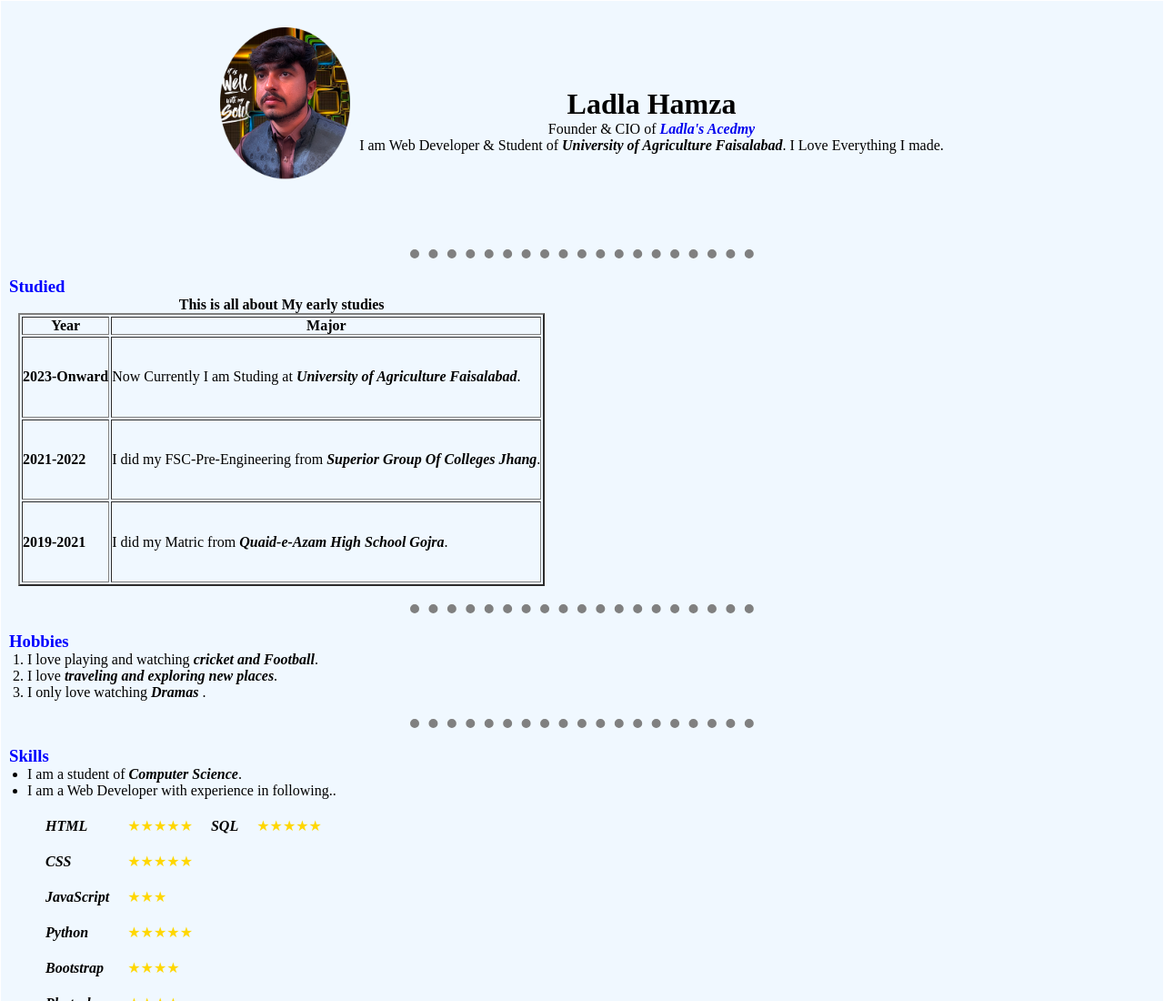
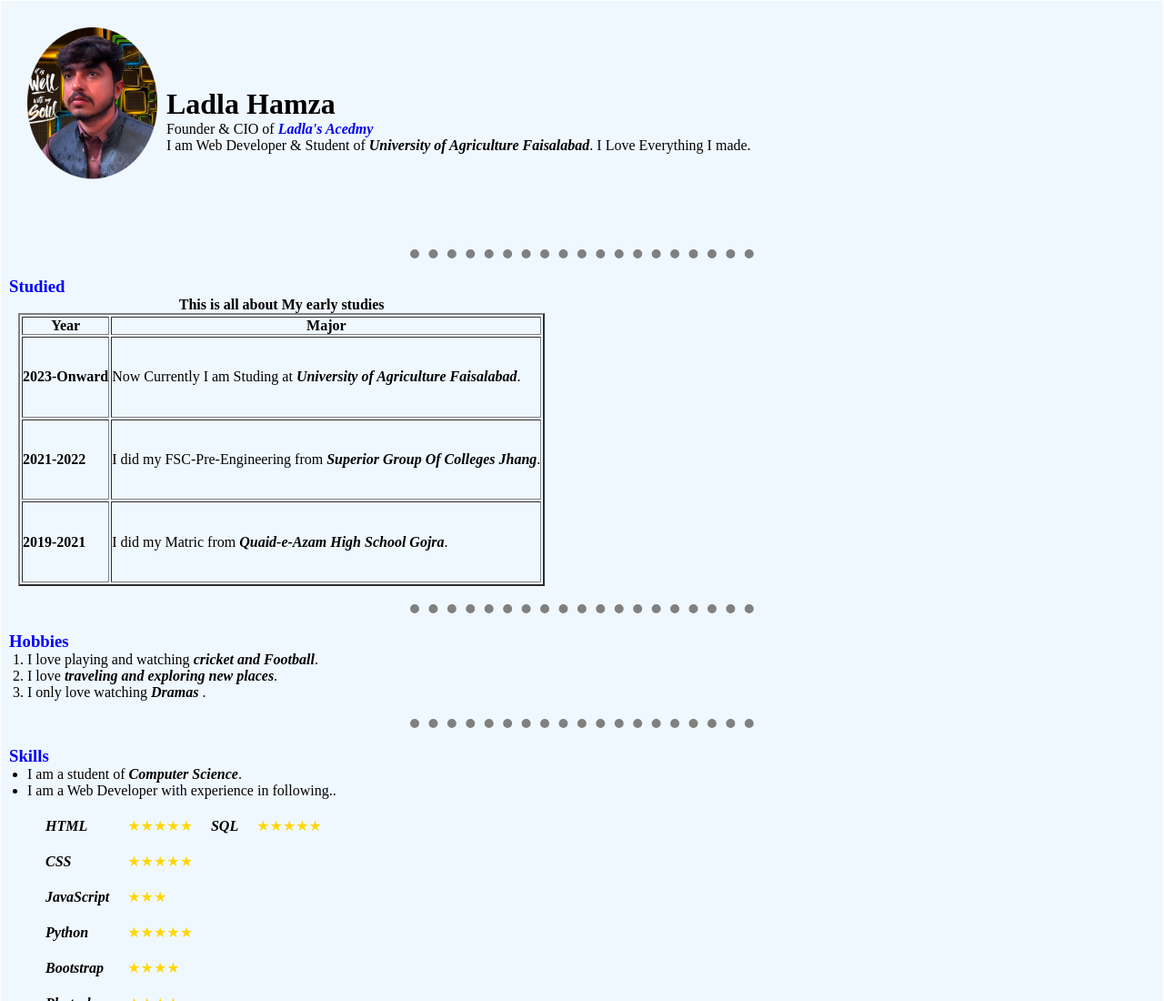
Before and after one commit to ladlahamza/cv, a plain HTML site: page index.html in a window 1280 px wide. Shown: the top 1100 px of the page at 91% size. Drawn offline with Linux system fonts and the light colour scheme.

Commit message:
Update index.html

```diff
--- a/index.html
+++ b/index.html
@@ -17,10 +17,6 @@
         .container-one {
         width: 100%;
         padding: 10px;
-        text-align: center;
-        display: flex;
-        justify-content: center;
-        align-items: center;
         }
         .hobbies{
             padding-left: 20px;
```
